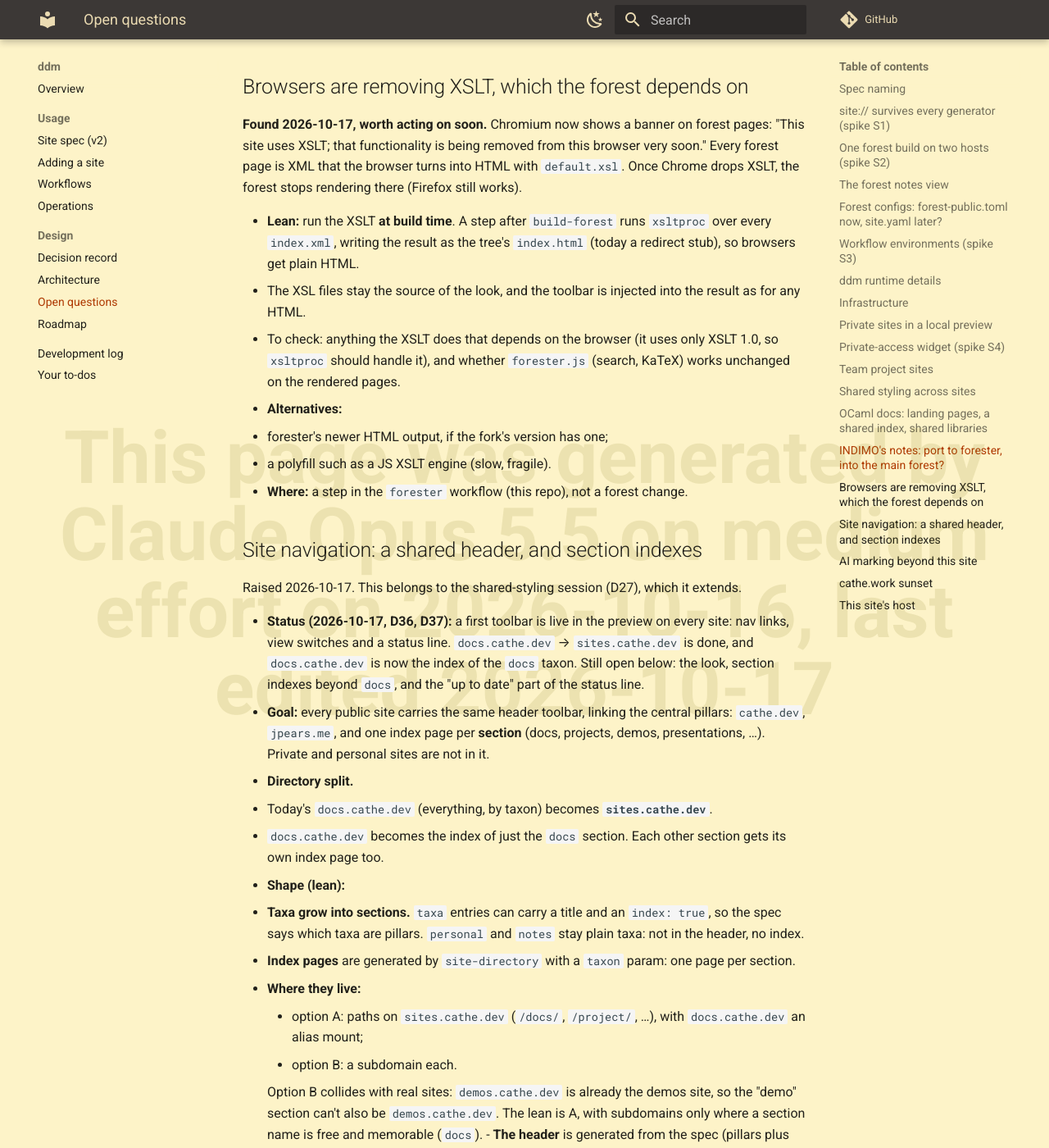
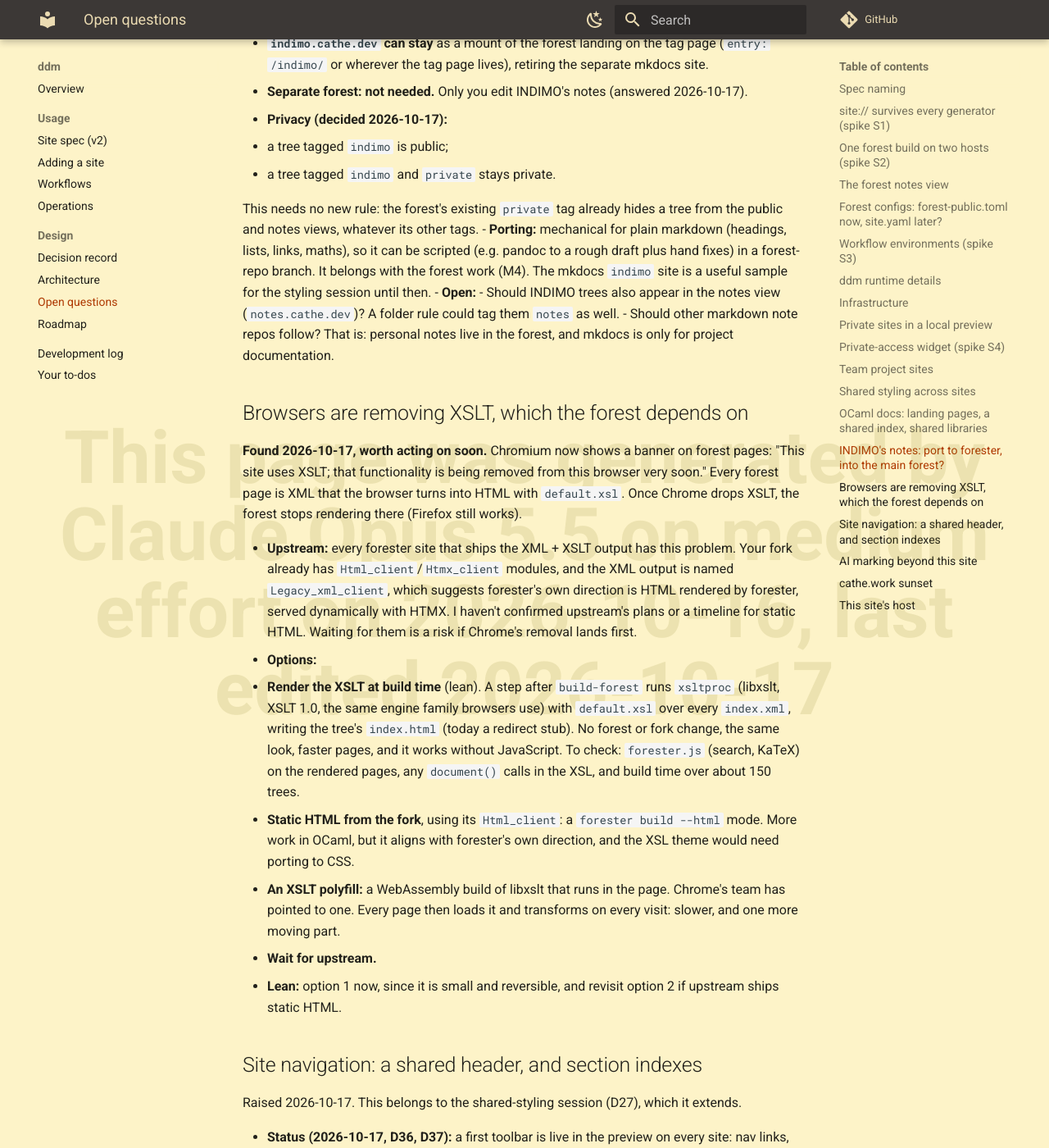
Before and after one commit to thecathe/webserver, an MkDocs documentation site: the page built from docs/design/open-questions.md, in a window 1280 px wide and 1400 px high, scrolled down 6738 px. Shown: the whole window at 82% size. Built offline with MkDocs 1.6.1 and Material for MkDocs 9.7.7, drawn with Linux system fonts in a browser that asks for light colours; comment, search, counter and statistics services are not loaded; some of the changed text lies outside the part shown.

Commit message:
docs: XSLT options, why the forest views look alike, merging notes into public
Co-Authored-By: Claude Opus 5.5 <noreply@anthropic.com>

```diff
--- a/docs/design/open-questions.md
+++ b/docs/design/open-questions.md
@@ -45,6 +45,19 @@ move it to the [decision record](record.md) and note it in the [development log]
     `root_only: true`, and validation rejects a `path:` on their mounts.
 
 ## The forest notes view
+
+- **Raised 2026-10-17:** in the preview, private, public and notes look the same on `indimo`. That is expected for
+  now:
+  - **Public and private** differ only by `private`-tagged trees until `forest-public.toml` exists (M4, D26): both
+    build from `forest.toml`, where people's `redirect` metas are shown as external links rather than followed. So
+    the people check you want needs `forest-public.toml` first.
+  - **Notes** is meant to be the public forest *filtered* to trees tagged `notes` (D8). That filter is a fork
+    addition that doesn't exist yet, so today notes equals public.
+- **Should notes merge into public?** Lean: yes. Drop the notes view, and make `notes.cathe.dev` a mount of the
+  public forest landing on the `notes` tag page, as `projects.cathe.dev` lands on the Project taxon page. You lose
+  only the hiding of non-notes trees from that host (they would still be reachable by link), and M4 loses a whole
+  fork feature. Your call.
+- **Earlier questions** (if the filter is kept):
 
 - **Question:** a fork addition ("keep only trees with any of these tags") or a script-level filter?
 - **Lean:** the fork addition, small and tested next to `Test_redirect_meta.ml`. A script filter can't remove trees
@@ -225,15 +238,22 @@ separate forests or one.
 functionality is being removed from this browser very soon." Every forest page is XML that the browser turns into
 HTML with `default.xsl`. Once Chrome drops XSLT, the forest stops rendering there (Firefox still works).
 
-- **Lean:** run the XSLT **at build time**. A step after `build-forest` runs `xsltproc` over every `index.xml`,
-  writing the result as the tree's `index.html` (today a redirect stub), so browsers get plain HTML.
-  - The XSL files stay the source of the look, and the toolbar is injected into the result as for any HTML.
-  - To check: anything the XSLT does that depends on the browser (it uses only XSLT 1.0, so `xsltproc` should
-    handle it), and whether `forester.js` (search, KaTeX) works unchanged on the rendered pages.
-- **Alternatives:**
-  - forester's newer HTML output, if the fork's version has one;
-  - a polyfill such as a JS XSLT engine (slow, fragile).
-- **Where:** a step in the `forester` workflow (this repo), not a forest change.
+- **Upstream:** every forester site that ships the XML + XSLT output has this problem. Your fork already has
+  `Html_client`/`Htmx_client` modules, and the XML output is named `Legacy_xml_client`, which suggests forester's own
+  direction is HTML rendered by forester, served dynamically with HTMX. I haven't confirmed upstream's plans or a
+  timeline for static HTML. Waiting for them is a risk if Chrome's removal lands first.
+- **Options:**
+  1. **Render the XSLT at build time** (lean). A step after `build-forest` runs `xsltproc` (libxslt, XSLT 1.0, the
+     same engine family browsers use) with `default.xsl` over every `index.xml`, writing the tree's `index.html`
+     (today a redirect stub). No forest or fork change, the same look, faster pages, and it works without
+     JavaScript. To check: `forester.js` (search, KaTeX) on the rendered pages, any `document()` calls in the XSL,
+     and build time over about 150 trees.
+  2. **Static HTML from the fork**, using its `Html_client`: a `forester build --html` mode. More work in OCaml, but
+     it aligns with forester's own direction, and the XSL theme would need porting to CSS.
+  3. **An XSLT polyfill:** a WebAssembly build of libxslt that runs in the page. Chrome's team has pointed to one.
+     Every page then loads it and transforms on every visit: slower, and one more moving part.
+  4. **Wait for upstream.**
+- **Lean:** option 1 now, since it is small and reversible, and revisit option 2 if upstream ships static HTML.
 
 ## Site navigation: a shared header, and section indexes
 
```
Also changed, not shown: DEVELOPMENT.md (+8 -0 lines).
